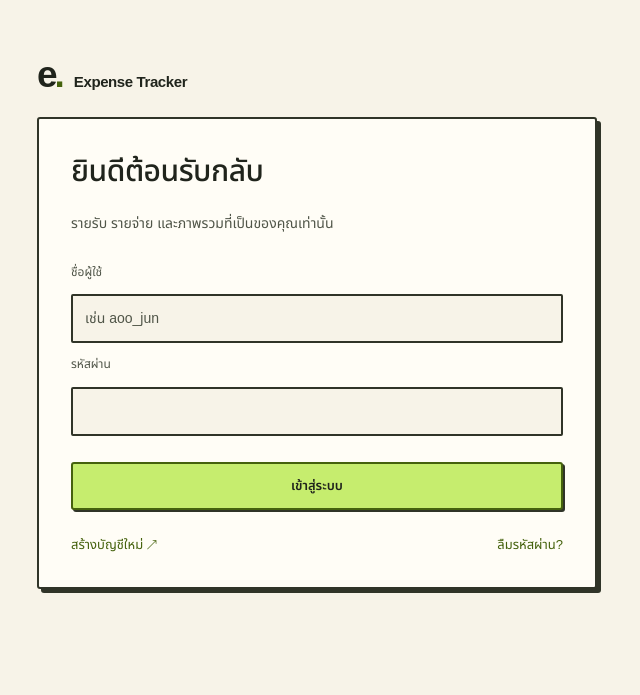
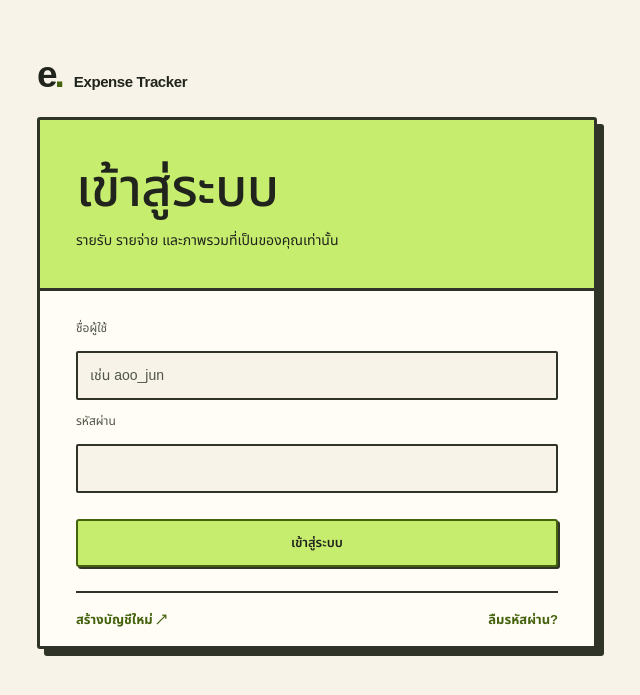
Before and after one commit to AoojunHappyman/Expense-Tracker, a Flask app: page /login in a window 1280 px wide. Shown: the top 695 px of the page, without its empty margins (323-963 px from the left). Run offline with Flask 3, Linux system fonts and the light colour scheme.

Commit message:
Give account forms a distinct lime header and refresh their stylesheet URL

```diff
--- a/static/css/style.css
+++ b/static/css/style.css
@@ -1056,3 +1056,36 @@ button:enabled:active, .button:active { transform: translate(2px, 2px); box-shad
     .table-wrap td:nth-child(5) { grid-column: 2; grid-row: 2; }
     .table-wrap td:last-child { grid-column: 1 / -1; text-align: right; }
 }
+
+.auth-panel {
+    margin-top: 24px;
+    overflow: hidden;
+    padding: 0;
+    border-width: 3px;
+    box-shadow: 7px 7px 0 var(--stamp);
+}
+.auth-panel .auth-heading {
+    position: static;
+    padding: clamp(20px, 5vw, 36px);
+    border-bottom: 3px solid #303428;
+    background: var(--lime);
+    color: #20241c;
+}
+.auth-heading h1 {
+    margin: 0;
+    color: inherit;
+    font-size: clamp(2rem, 6vw, 3.3rem);
+    line-height: 1.2;
+}
+.auth-heading .hero-description {
+    margin: 10px 0 0;
+    color: inherit;
+}
+.auth-panel :is(.auth-form, .auth-links, .auth-error) {
+    margin-inline: clamp(18px, 5vw, 36px);
+}
+.auth-panel .auth-links {
+    border-top: 2px solid var(--line);
+    padding-block: 16px;
+    font-weight: 700;
+}
--- a/templates/auth.html
+++ b/templates/auth.html
@@ -4,15 +4,17 @@
     <meta charset="utf-8">
     <meta name="viewport" content="width=device-width, initial-scale=1">
     <title>{{ {'login': 'เข้าสู่ระบบ', 'register': 'สร้างบัญชี', 'recover': 'กู้บัญชี'}[mode] }} · Expense Tracker</title>
-    <link rel="stylesheet" href="{{ url_for('static', filename='css/style.css') }}">
+    <link rel="stylesheet" href="{{ url_for('static', filename='css/style.css', v='auth-2') }}">
 </head>
 <body><script>document.body.classList.toggle("dark", localStorage.getItem("darkMode") === "on");</script>
     <main class="auth-shell">
         <a class="brand" href="{{ url_for('login') }}">e<span>.</span><span class="brand-name">Expense Tracker</span></a>
-        <section class="box auth-box">
+        <section class="box auth-box auth-panel">
 
-            <h1>{{ {'login': 'ยินดีต้อนรับกลับ', 'register': 'เริ่มบันทึกในพื้นที่ของคุณ', 'recover': 'กู้คืนบัญชีของคุณ'}[mode] }}</h1>
+            <header class="auth-heading">
+                <h1>{{ {'login': 'เข้าสู่ระบบ', 'register': 'เริ่มบันทึกในพื้นที่ของคุณ', 'recover': 'กู้คืนบัญชีของคุณ'}[mode] }}</h1>
             <p class="hero-description">{{ 'ใช้รหัสกู้บัญชีที่บันทึกไว้ และตั้งรหัสผ่านใหม่' if mode == 'recover' else 'รายรับ รายจ่าย และภาพรวมที่เป็นของคุณเท่านั้น' }}</p>
+            </header>
             {% if error %}<p class="auth-error" role="alert">{{ error }}</p>{% endif %}
             <form method="post" class="auth-form">
                 <input type="hidden" name="csrf_token" value="{{ csrf_token() }}">
```
